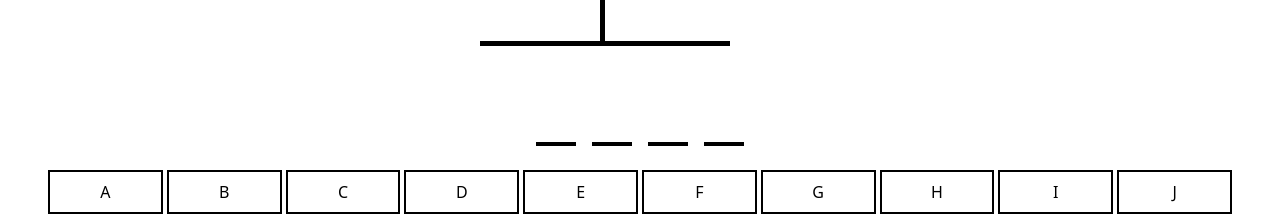
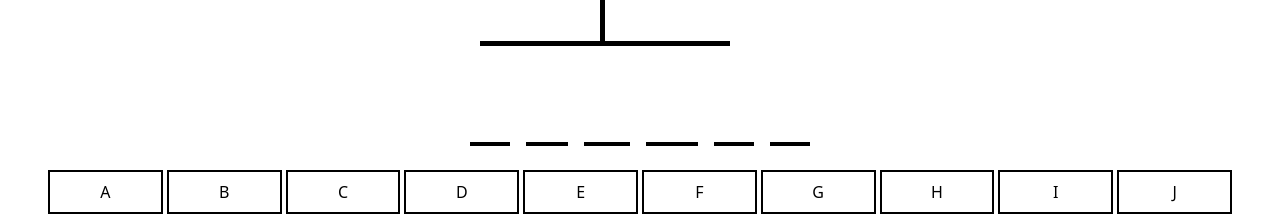
Before and after one commit to aishaksl/react-hangman, a React (Vite) app: page / in a window 1280 px wide. Shown: the part 451-667 px from the top of the page. Built offline with nearby package versions, Linux system fonts and the light colour scheme.

Commit message:
feat: show word with guessed letters

```diff
--- a/src/App.tsx
+++ b/src/App.tsx
@@ -18,7 +18,7 @@ function App() {
     <div className='h-screen w-screen flex flex-col items-center justify-center space-y-6'>
       <div>Lose Win</div>
       <HangmanDrawing numberOfGuesses={incorrectLetters.length} />
-      <HangmanWord />
+      <HangmanWord guessedLetters={guessedLetters} wordToGuess={wordToGuess} />
       <div className='self-stretch'>
         <Keyboard />
       </div>
--- a/src/HangmanWord.tsx
+++ b/src/HangmanWord.tsx
@@ -1,10 +1,13 @@
-export function HangmanWord() {
+type HangmanWordProps = {
+    guessedLetters: string[]
+    wordToGuess: string
+}
 
-    const word = "test"
-    const guessedLetters: string[] = ["a"]
+export function HangmanWord({ guessedLetters, wordToGuess }: HangmanWordProps) {
 
-    return <div className="flex text-7xl gap-4 uppercase ">
-        {word.split("").map((letter, index) => (
+
+    return <div className="flex text-7xl gap-4 uppercase">
+        {wordToGuess.split("").map((letter, index) => (
             <span className="border-b-4">
                 <span className={guessedLetters.includes(letter) ? "visible text-green-500" : "invisible"}>
                     {letter}
```
